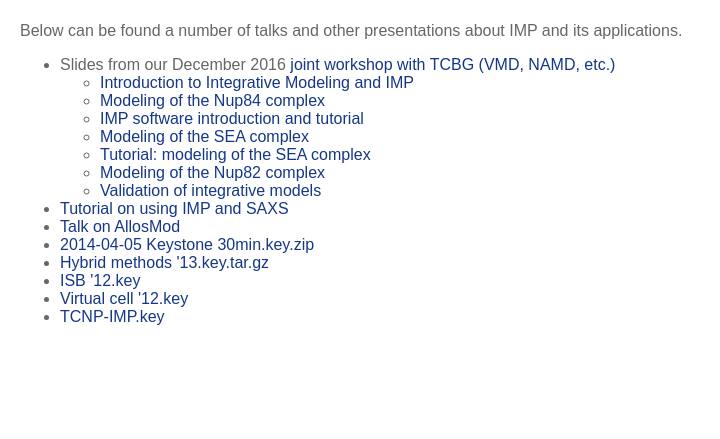
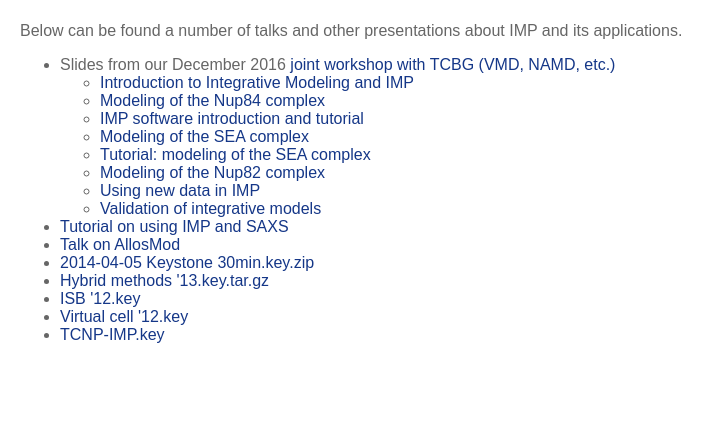
Before and after one commit to salilab/imp_website, a PHP site: page /talks.php?FILENAME=1 in a window 1280 px wide. Shown: the part 158-597 px from the top of the page, without its empty margins (0-720 px from the left). Run offline with PHP 8.4, Linux system fonts and the light colour scheme; data that the repository does not hold is empty.

Commit message:
Add Seth/Barak's talk.

```diff
--- a/talks.php
+++ b/talks.php
@@ -16,6 +16,7 @@ and its applications.</p>
   <li><a href="talks/dec_2016_workshop/SJ_SEA_1216_2016.pdf">Modeling of the SEA complex</a></li>
   <li><a href="talks/dec_2016_workshop/SEA_Complex_Workshop.pdf">Tutorial: modeling of the SEA complex</a></li>
   <li><a href="talks/dec_2016_workshop/SJ_Nup82_workshop.pdf">Modeling of the Nup82 complex</a></li>
+  <li><a href="talks/dec_2016_workshop/Using_new_data_in_IMP.pdf">Using new data in IMP</a></li>
   <li><a href="talks/dec_2016_workshop/121216_workshop_validation.pdf">Validation of integrative models</a></li>
   </ul>
 </li>
```
